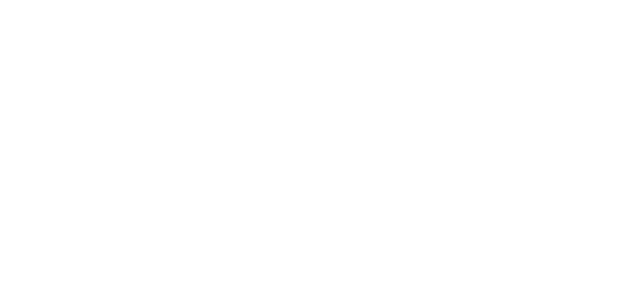
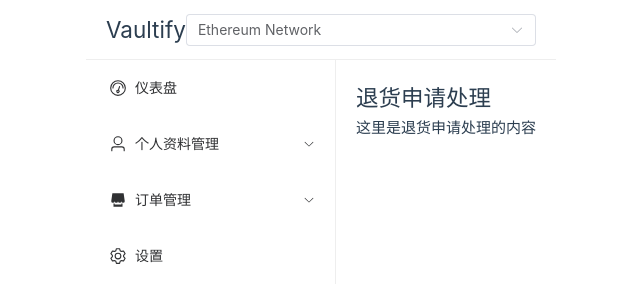
Before and after one commit to Astrolithia/mall-test, a Vue app in the folder mall-frontend/: page /order/return in a window 1280 px wide. Before the commit this address had no page. Shown: the top 302 px of the page, without its empty margins (84-724 px from the left). Built offline with nearby package versions, Linux system fonts and the light colour scheme.

Commit message:
修改项目

```diff
--- /dev/null
+++ b/mall-frontend/src/components/order/ReturnRequest.vue
@@ -0,0 +1,16 @@
+<template>
+  <div>
+    <h2>退货申请处理</h2>
+    <p>这里是退货申请处理的内容</p>
+  </div>
+</template>
+
+<script>
+export default {
+  // 组件逻辑
+}
+</script>
+
+<style scoped>
+
+</style>
--- a/mall-frontend/src/router/index.js
+++ b/mall-frontend/src/router/index.js
@@ -7,6 +7,7 @@ import ProfileSettings from '@/components/ProfileSettings.vue';
 import OrderList from '@/components/order/OrderList.vue';
 import OrderHistory from '@/components/order/OrderHistory.vue';
 import DashboardContent from '@/components/DashboardContent.vue';
+import ReturnRequest from '@/components/order/ReturnRequest.vue';
 const routes = [
     {
         path: '/',
@@ -31,6 +32,10 @@ const routes = [
             {
                 path: '',
                 component: DashboardContent// 可以根据需要重定向到默认页面
+            },
+            {
+                path: '/order/return',
+                component: ReturnRequest
             }
         ]
     }, // 配置路由
--- a/mall-frontend/src/views/Layout.vue
+++ b/mall-frontend/src/views/Layout.vue
@@ -63,11 +63,17 @@
               </el-icon>
               <span>订单列表</span>
             </el-menu-item>
+            <el-menu-item index="/order/return">
+              <el-icon>
+                <List/>
+              </el-icon>
+              <span>退货申请处理</span>
+            </el-menu-item>
             <el-menu-item index="/order/history">
               <el-icon>
                 <Timer/>
               </el-icon>
-              <span>交易历史</span>
+              <span>退货原因设置</span>
             </el-menu-item>
           </el-sub-menu>
 
```
